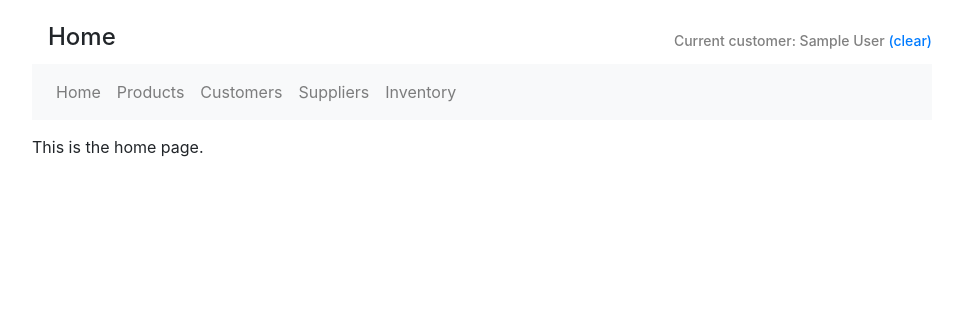
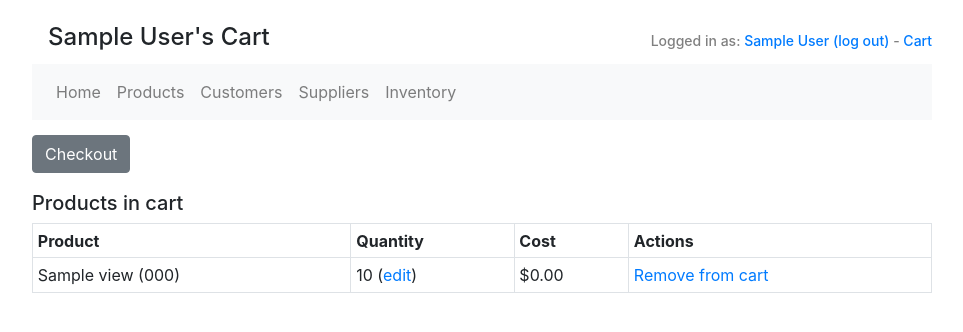
Before and after one commit to katmfoo/grad-db-final, a PHP site: page /cart/index.php in a window 1280 px wide. Shown: the top 332 px of the page, without its empty margins (158-1121 px from the left). Run offline with PHP 8.4, Linux system fonts and the light colour scheme; the visitor is signed in with stand-in values (Sample User, id 1); tables that the repository leaves empty or names only in its code hold one stand-in row (values such as "Sample post"); a stand-in replaces the project's code that opens the database connection; some libraries are stand-ins or nearby versions.

Commit message:
Add functioning cart

```diff
--- /dev/null
+++ b/cart/index.php
@@ -0,0 +1,26 @@
+<?php
+
+require_once '../global.php';
+
+if (!isset($_SESSION['current_customer_id']) || !isset($_SESSION['current_customer_seller_id'])) {
+    header('Location: '.$_ROOT.'/');
+    return;
+}
+
+$customer_id = $_SESSION['current_customer_id'];
+$seller_id = $_SESSION['current_customer_seller_id'];
+
+$sql = "SELECT * FROM cart_item JOIN product_view ON cart_item.product_id = product_view.product_id AND cart_item.product_seller_id = product_view.seller_id WHERE customer_id = ".$customer_id." AND customer_seller_id = ".$seller_id;
+
+$result = mysqli_query($conn, $sql);
+$cart_items = array();
+
+if (mysqli_num_rows($result) > 0) {
+    while ($row = mysqli_fetch_assoc($result)) {
+        array_push($cart_items, $row);
+    }
+}
+
+echo $twig->render('cart.html', array('cart_items' => $cart_items));
+
+?>
--- a/global.php
+++ b/global.php
@@ -18,6 +18,11 @@ if (isset($_SESSION['flash'])) {
     unset($_SESSION['flash']);
 }
 
+if (isset($_SESSION['flash_error'])) {
+    $twig->addGlobal('flash_error', $_SESSION['flash_error']);
+    unset($_SESSION['flash_error']);
+}
+
 if (isset($_SESSION['current_customer_id']) && isset($_SESSION['current_customer_seller_id'])) {
     $sql = "SELECT CONCAT(first_name, ' ', last_name) as name FROM customer_view WHERE customer_id = ".$_SESSION['current_customer_id']." AND seller_id = ".$_SESSION['current_customer_seller_id'];
     $result = mysqli_query($conn, $sql);
--- a/scripts/clear_current_customer.php
+++ b/scripts/clear_current_customer.php
@@ -7,7 +7,7 @@ $link_back = $_GET['link_back'];
 unset($_SESSION['current_customer_id']);
 unset($_SESSION['current_customer_seller_id']);
 
-$_SESSION['flash'] = "Cleared current customer successfully";
+$_SESSION['flash'] = "Logged out successfully";
 header('Location: '.$link_back);
 
 ?>
--- a/scripts/set_current_customer.php
+++ b/scripts/set_current_customer.php
@@ -2,13 +2,13 @@
 
 require_once '../global.php';
 
-$customer_id = $_GET['id'];
+$customer_id = $_GET['customer_id'];
 $seller_id = $_GET['seller_id'];
 
 $_SESSION['current_customer_id'] = $customer_id;
 $_SESSION['current_customer_seller_id'] = $seller_id;
 
-$_SESSION['flash'] = "Set current customer successfully";
+$_SESSION['flash'] = "Logged in successfully";
 header('Location: '.$_ROOT.'/customers/?id='.$customer_id.'&seller_id='.$seller_id);
 
 ?>
--- a/templates/base.html
+++ b/templates/base.html
@@ -121,11 +121,17 @@
         </div>
       {% endif %}
 
+      {% if flash_error %}
+        <div class="alert alert-danger" role="alert">
+          {{ flash_error }}
+        </div>
+      {% endif %}
+
       <h4 class="title">
         {% block title %}{% endblock %}
         {% if current_customer %}
           <span class="current-customer">
-              Current customer: {{ current_customer.name }} <a href="{{ root }}/scripts/clear_current_customer.php?link_back={{ link_back }}">(clear)</a>
+              Logged in as: <a href="{{ root }}/customers/?id={{ current_customer.id }}&seller_id={{ current_customer.seller_id }}">{{ current_customer.name }}</a> <a href="{{ root }}/scripts/clear_current_customer.php?link_back={{ link_back }}">(log out)</a> - <a href="{{ root }}/cart/">Cart</a>
           </span>
         {% endif %}</h4>
 
--- /dev/null
+++ b/templates/cart.html
@@ -0,0 +1,53 @@
+{% extends "base.html" %}
+
+{% block title %}{{ current_customer.name }}'s Cart{% endblock %}
+
+{% block content %}
+  <div class="top-button-bar">
+    {% if cart_items %}
+      <button type="button" class="btn btn-secondary mb-2" id="checkout">Checkout</button>
+    {% endif %}
+  </div>
+
+  <h5>Products in cart</h5>
+  {% if cart_items %}
+    <table class="table table-sm table-bordered">
+      <tr class="header">
+        <td>Product</td>
+        <td>Quantity</td>
+        <td>Cost</td>
+        <td>Actions</td>
+      </tr>
+      {% for cart_item in cart_items %}
+        <tr>
+          <td>{{ cart_item.name }} {% if cart_item.product_code %}({{ cart_item.product_code }}){% endif %}</td>
+          <td>{{ cart_item.quantity }} (<a id="editButton{{ cart_item.product_id }}_{{cart_item.product_seller_id }}" href="#">edit</a>)</td>
+          <td>${{ (cart_item.quantity * cart_item.cost)|number_format(2) }}</td>
+          <td>
+            <a id="removeButton{{ cart_item.product_id }}_{{cart_item.product_seller_id }}" href="#">Remove from cart</a>
+          </td>
+        </tr>
+      {% endfor %}
+    </table>
+  {% else %}
+    <p class="no-results">No products in cart</p>
+  {% endif %}
+
+  <script>
+    $(document).ready(function($) {
+      $('#checkout').click(function() {
+
+      });
+
+      {% for cart_item in cart_items %}
+        $('#editButton{{ cart_item.product_id }}_{{cart_item.product_seller_id }}').click(function() {
+          var response = prompt("New quantity");
+          location.href = "{{ root }}/scripts/edit_cart_item_quantity.php?customer_id={{ cart_item.customer_id }}&customer_seller_id={{ cart_item.customer_seller_id }}&product_id={{ cart_item.product_id }}&product_seller_id={{ cart_item.product_seller_id }}&quantity=" + response;
+        });
+        $('#removeButton{{ cart_item.product_id }}_{{cart_item.product_seller_id }}').click(function() {
+          location.href = "{{ root }}/scripts/remove_cart_item.php?customer_id={{ cart_item.customer_id }}&customer_seller_id={{ cart_item.customer_seller_id }}&product_id={{ cart_item.product_id }}&product_seller_id={{ cart_item.product_seller_id }}";
+        });
+      {% endfor %}
+    });
+  </script>
+{% endblock %}
```
Also changed, not shown: scripts/add_to_cart.php (added, +21 -0 lines), scripts/edit_cart_item_quantity.php (added, +21 -0 lines), scripts/remove_cart_item.php (added, +20 -0 lines), templates/customer.html (+4 -4 lines), templates/product.html (+10 -4 lines).
